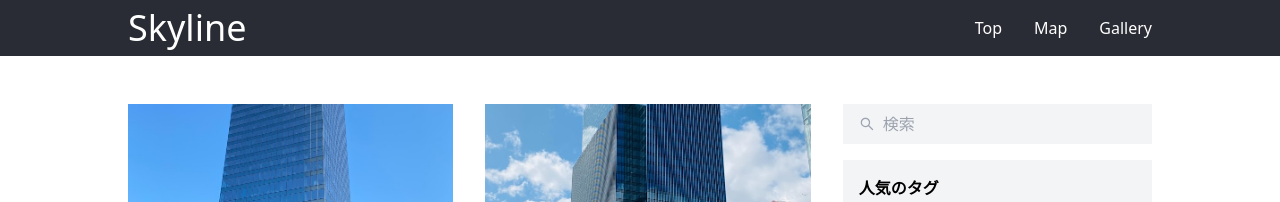
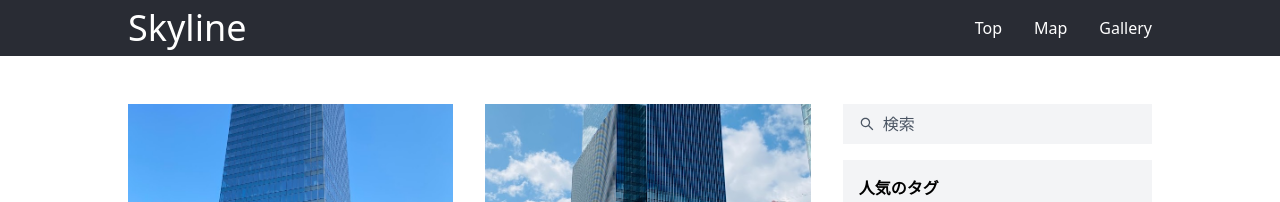
Before and after one commit to FNYukii/Skyline, a Next.js app: page / in a window 1280 px wide. Shown: the top 202 px of the page. Built offline with nearby package versions, Linux system fonts and the light colour scheme.

Commit message:
feat: SearchSectionの文字色を調整

```diff
--- a/src/components/sections/SearchSection.tsx
+++ b/src/components/sections/SearchSection.tsx
@@ -20,8 +20,8 @@ function SearchSection(props: Props) {
 
 						<div className="mt-2 ml-4 flex items-center gap-2">
 
-							<AiOutlineSearch className="text-gray-400" />
-							<span className="text-gray-400">検索</span>
+							<AiOutlineSearch className="text-gray-600" />
+							<span className="text-gray-600">検索</span>
 						</div>
 					</div>
 				}
@@ -30,7 +30,7 @@ function SearchSection(props: Props) {
 					<div className="absolute w-full flex justify-end">
 
 						<button onClick={() => setKeyword("")} className="mt-1 mr-2 p-2 rounded-full hover:bg-gray-200 transition">
-							<AiOutlineClose className="text-gray-400" />
+							<AiOutlineClose className="text-gray-600" />
 						</button>
 					</div>
 				}
```
